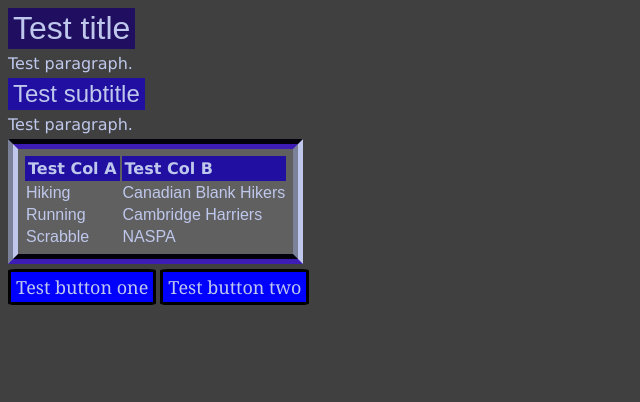
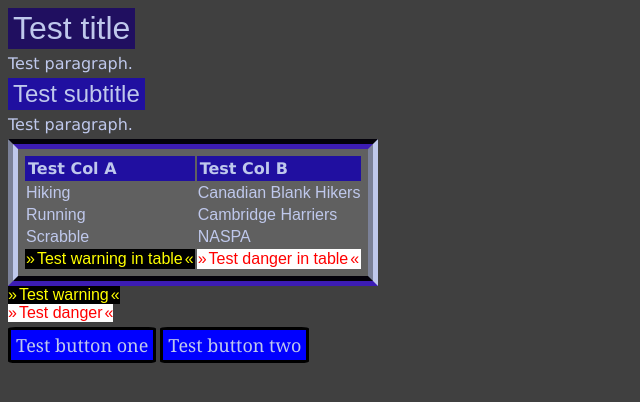
Before and after one commit to TileRunner/tilerunner.github.io, a Jekyll site: the page testtrcss.html, which Jekyll copies as it is, in a window 1280 px wide. Shown: the top 402 px of the page, without its empty margins (0-640 px from the left). Built offline with Jekyll 4.4.1, drawn with Linux system fonts in a browser that asks for light colours.

Commit message:
Add warning and danger styles
Add trWarning and trDanger

```diff
--- a/testtrcss.html
+++ b/testtrcss.html
@@ -32,7 +32,13 @@
                 <td>Scrabble</td>
                 <td>NASPA</td>
             </tr>
+            <tr>
+                <td class="trWarning">Test warning in table</td>
+                <td class="trDanger">Test danger in table</td>
+            </tr>
         </table>
+        <div class="trWarning">Test warning</div>
+        <div class="trDanger">Test danger</div>
         <div>
             <button class="trButton" onclick="alert('clicked one')">Test button one</button>
             <button class="trButton" onclick="alert('clicked two')">Test button two</button>
--- a/trcss.css
+++ b/trcss.css
@@ -13,6 +13,34 @@
     font-family: Verdana, Geneva, Tahoma, sans-serif;
     margin-top: 5px;
     color: #bfc8ec;
+}
+.trWarning {
+    width: fit-content;
+    background-color: black !important;
+    color: yellow !important;
+    font-family: Arial, Helvetica, sans-serif;
+}
+.trWarning::before {
+    margin-right: 2px;
+    content: '\00BB';
+}
+.trWarning::after {
+    margin-left: 2px;
+    content: '\00AB';
+}
+.trDanger {
+    width: fit-content;
+    background-color: white !important;
+    color: red !important;
+    font-family: Arial, Helvetica, sans-serif;
+}
+.trDanger::before {
+    margin-right: 2px;
+    content: '\00BB';
+}
+.trDanger::after {
+    margin-left: 2px;
+    content: '\00AB';
 }
 .trSubtitle {
     margin-top: 5px;
```
